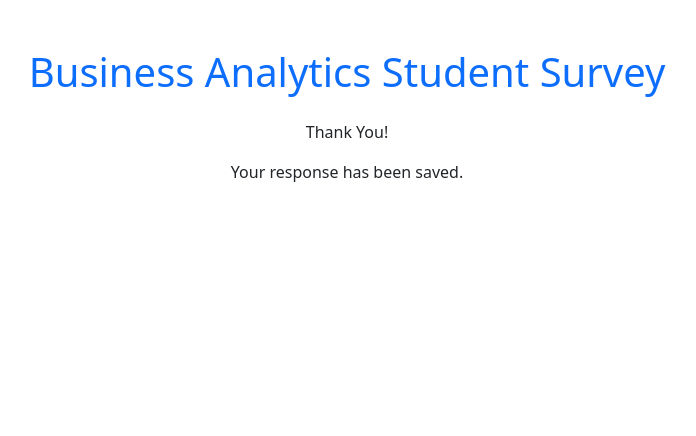
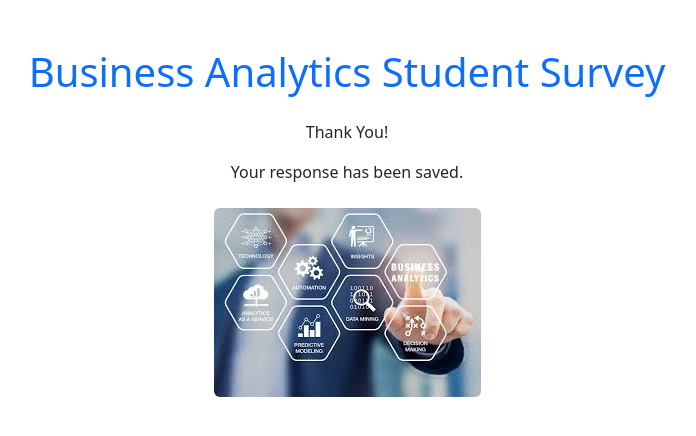
Before and after one commit to lilydosedel/lqdosedel-HW9, a plain HTML site: page lqdosedel_ty.html in a window 1280 px wide. Shown: the whole page, without its empty margins (293-989 px from the left). Drawn offline with nearby package versions, Linux system fonts and the light colour scheme.

Commit message:
added image

```diff
--- a/lqdosedel_ty.html
+++ b/lqdosedel_ty.html
@@ -15,7 +15,7 @@
         <p>Thank You!</p>
         <p>Your response has been saved.</p>
     </div>
-
+<img src="images/businessanalytics.jpeg" alt="man in suit touching business analytics topics in futeristic setting" class="img-fluid rounded">
 </div>
 </body>
 </html>
```
Also changed, not shown: images/businessanalytics.jpeg (added).
